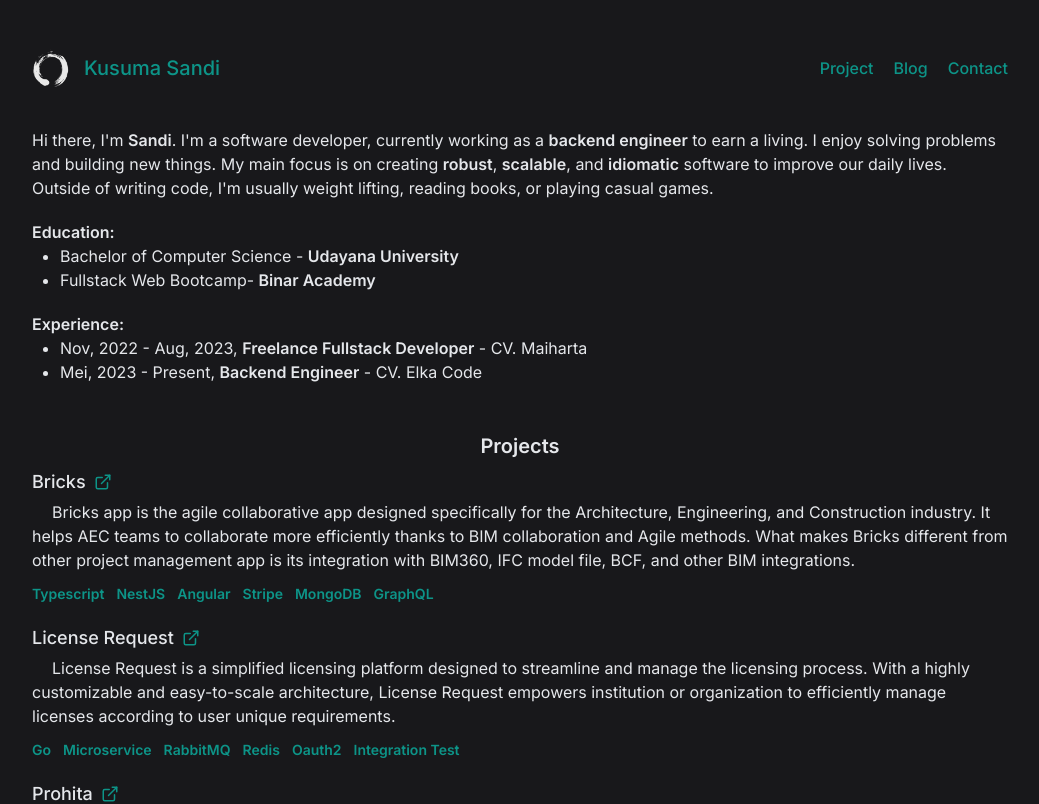
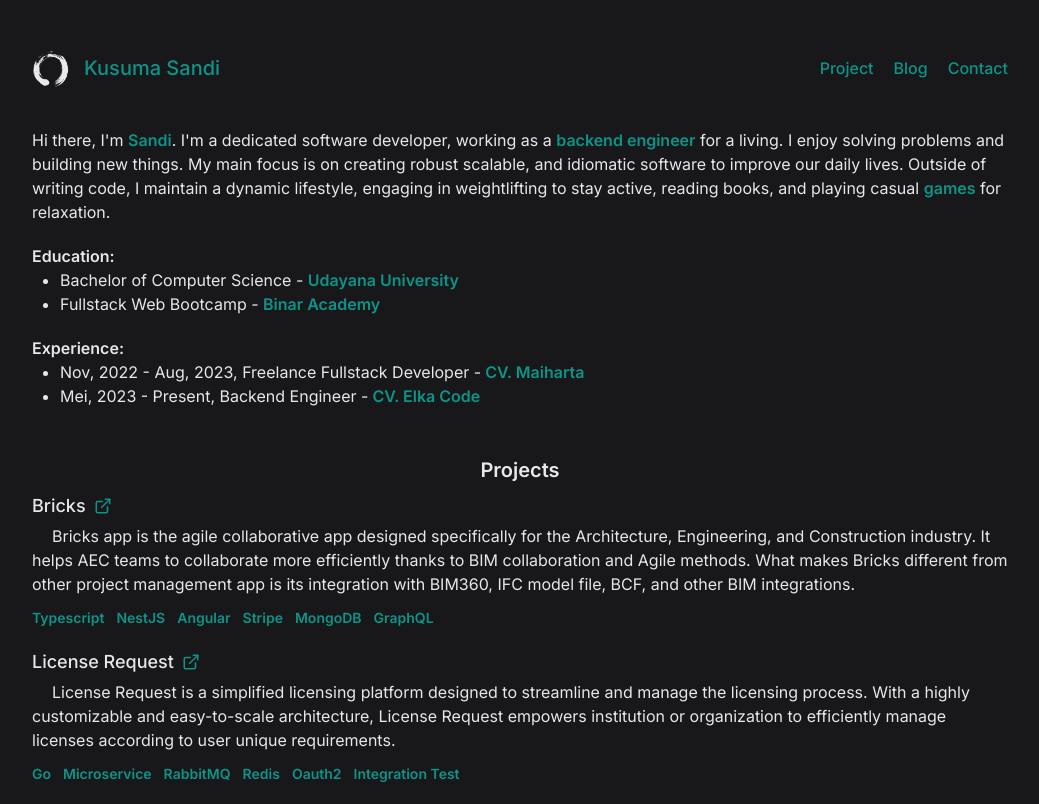
Before and after one commit to mrspec7er/resume, a Next.js app: page / in a window 1280 px wide. Shown: the top 804 px of the page, without its empty margins (120-1159 px from the left). Built offline with nearby package versions, Linux system fonts and the light colour scheme.

Commit message:
feat: 🎸 update intro content and added url

```diff
--- a/app/page.tsx
+++ b/app/page.tsx
@@ -1,6 +1,7 @@
 import Navbar from "@/components/ui/navbar";
 import { FiExternalLink } from "react-icons/fi";
 import projects from "@/app/data/projects.json";
+import Link from "next/link";
 
 export default function Home() {
   return (
@@ -16,15 +17,40 @@
   return (
     <div className="mt-10 mb-7 text-gray-200">
       <p>
-        Hi there, I'm <span className="font-semibold">Sandi</span>. I'm a
-        software developer, currently working as a{" "}
-        <span className="font-semibold">backend engineer</span> to earn a
-        living. I enjoy solving problems and building new things. My main focus
-        is on creating <span className="font-semibold">robust</span>,{" "}
-        <span className="font-semibold">scalable</span>, and{" "}
-        <span className="font-semibold">idiomatic</span> software to improve our
-        daily lives. Outside of writing code, I'm usually weight lifting,
-        reading books, or playing casual games.
+        Hi there, I'm{" "}
+        <span className="font-semibold text-teal-600">
+          <Link
+            className="hover:underline underline-offset-4"
+            href="https://linktr.ee/kusumasandi"
+          >
+            Sandi
+          </Link>
+        </span>
+        . I'm a dedicated software developer, working as a{" "}
+        <span className="font-semibold text-teal-600">
+          <a
+            target="_blank"
+            className="hover:underline underline-offset-4"
+            href="https://www.linkedin.com/in/kusuma-sandi-9646a1208/"
+          >
+            backend engineer
+          </a>
+        </span>{" "}
+        for a living. I enjoy solving problems and building new things. My main
+        focus is on creating robust scalable, and idiomatic software to improve
+        our daily lives. Outside of writing code, I maintain a dynamic
+        lifestyle, engaging in weightlifting to stay active, reading books, and
+        playing casual{" "}
+        <span className="font-semibold text-teal-600">
+          <a
+            href="https://steamcommunity.com/profiles/76561198861495468/"
+            className="hover:underline underline-offset-4"
+            target="_blank"
+          >
+            games
+          </a>
+        </span>{" "}
+        for relaxation.
       </p>
       <div className="my-5">
         <p className="font-semibold">Education: </p>
@@ -32,7 +58,7 @@
           <li>
             Bachelor of Computer Science -{" "}
             <a
-              className="font-semibold"
+              className="font-semibold text-teal-600 hover:underline underline-offset-4"
               target="_blank"
               href="https://if.unud.ac.id/"
             >
@@ -41,9 +67,9 @@
             </a>
           </li>
           <li>
-            Fullstack Web Bootcamp-{" "}
+            Fullstack Web Bootcamp -{" "}
             <a
-              className="font-semibold"
+              className="font-semibold text-teal-600 hover:underline underline-offset-4"
               target="_blank"
               href="https://www.binaracademy.com/"
             >
@@ -59,19 +85,25 @@
         <ul className="list-disc ml-7">
           <li>
             <span>Nov, 2022 - Aug, 2023</span>,{" "}
-            <span className="font-semibold">Freelance Fullstack Developer</span>{" "}
-            -{" "}
-            <a target="_blank" href="https://maiharta.com/home">
+            <span>Freelance Fullstack Developer</span> -
+            <a
+              target="_blank"
+              className="font-semibold text-teal-600 hover:underline underline-offset-4"
+              href="https://maiharta.com/home"
+            >
               {" "}
               CV. Maiharta
             </a>
           </li>
           <li>
-            <span>Mei, 2023 - Present</span>,{" "}
-            <span className="font-semibold">Backend Engineer</span> -{" "}
-            <a target="_blank" href="https://elkacode.com/">
+            <span>Mei, 2023 - Present</span>, <span>Backend Engineer</span> -
+            <a
+              target="_blank"
+              className="font-semibold text-teal-600 hover:underline underline-offset-4"
+              href="https://elkacode.com/"
+            >
               {" "}
-              CV. Elka Code
+              CV. Elka Code{" "}
             </a>
           </li>
         </ul>
```
